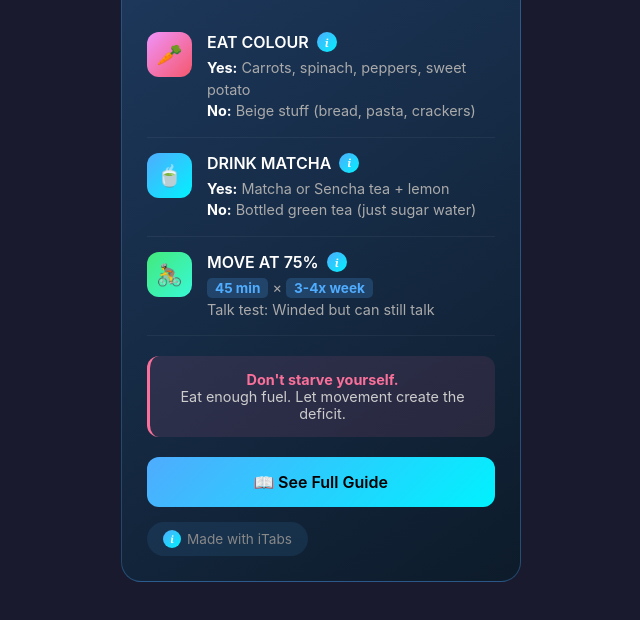
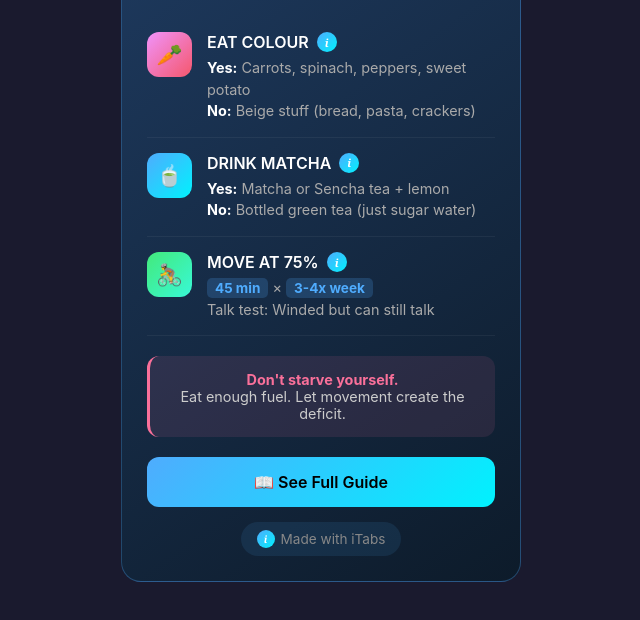
Before and after one commit to boilermaker-innovator/-visceral-fat-guide, a plain HTML site: page index.html in a window 1280 px wide. Shown: the part 104-724 px from the top of the page, without its empty margins (319-959 px from the left). Drawn offline with Linux system fonts and the light colour scheme.

Commit message:
Wrap itabs badge in a centered div

```diff
--- a/index.html
+++ b/index.html
@@ -247,7 +247,7 @@
             📖 See Full Guide
         </a>
 
-        <div class="itabs-badge" onclick="openPopup('itabs')" style="cursor: pointer; display: inline-flex; align-items: center; gap: 6px; margin-top: 15px; padding: 8px 16px; background: rgba(79, 172, 254, 0.1); border-radius: 20px; font-size: 0.85rem; color: #888;">
+       <div style="text-align: center;"><div class="itabs-badge" onclick="openPopup('itabs')" style="cursor: pointer; display: inline-flex; align-items: center; gap: 6px; margin-top: 15px; padding: 8px 16px; background: rgba(79, 172, 254, 0.1); border-radius: 20px; font-size: 0.85rem; color: #888;">
             <button class="itab-btn" style="width: 18px; height: 18px; font-size: 10px; margin: 0;">i</button>
             <span>Made with iTabs</span>
         </div>
```
